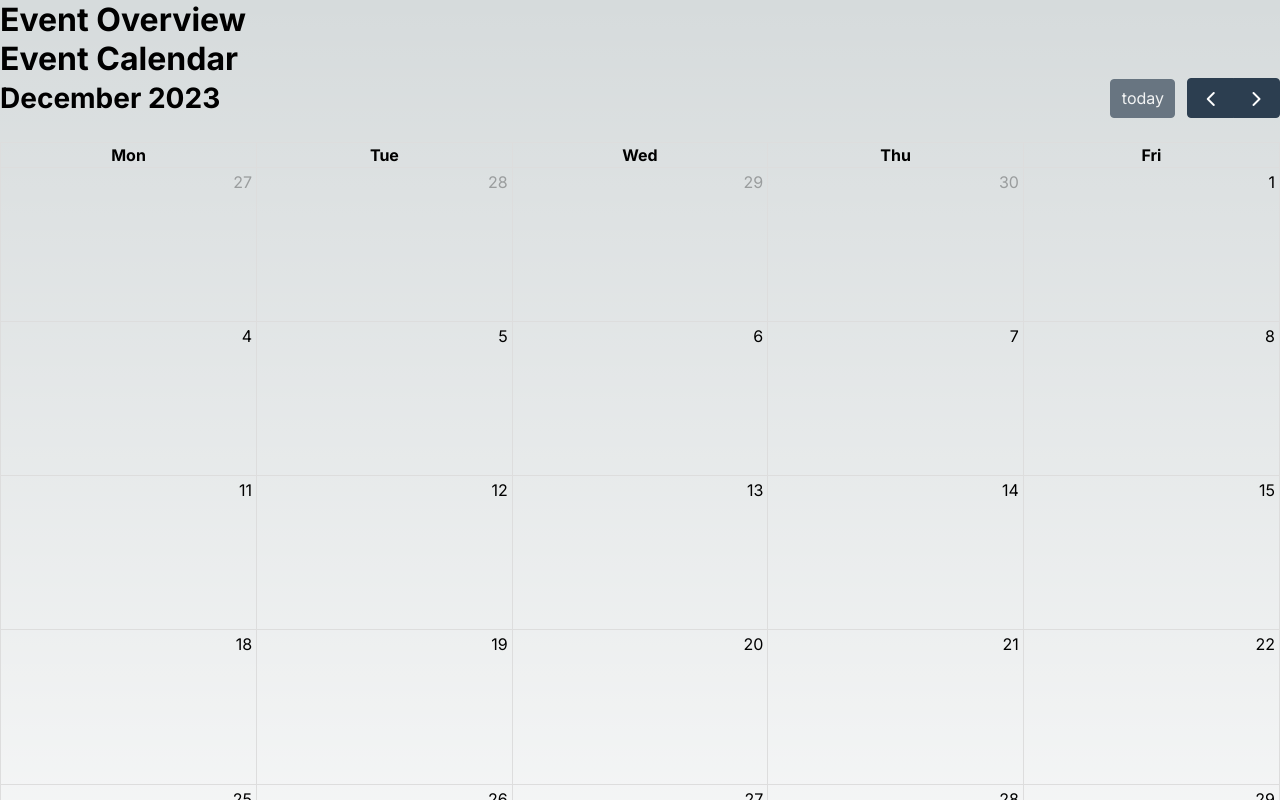
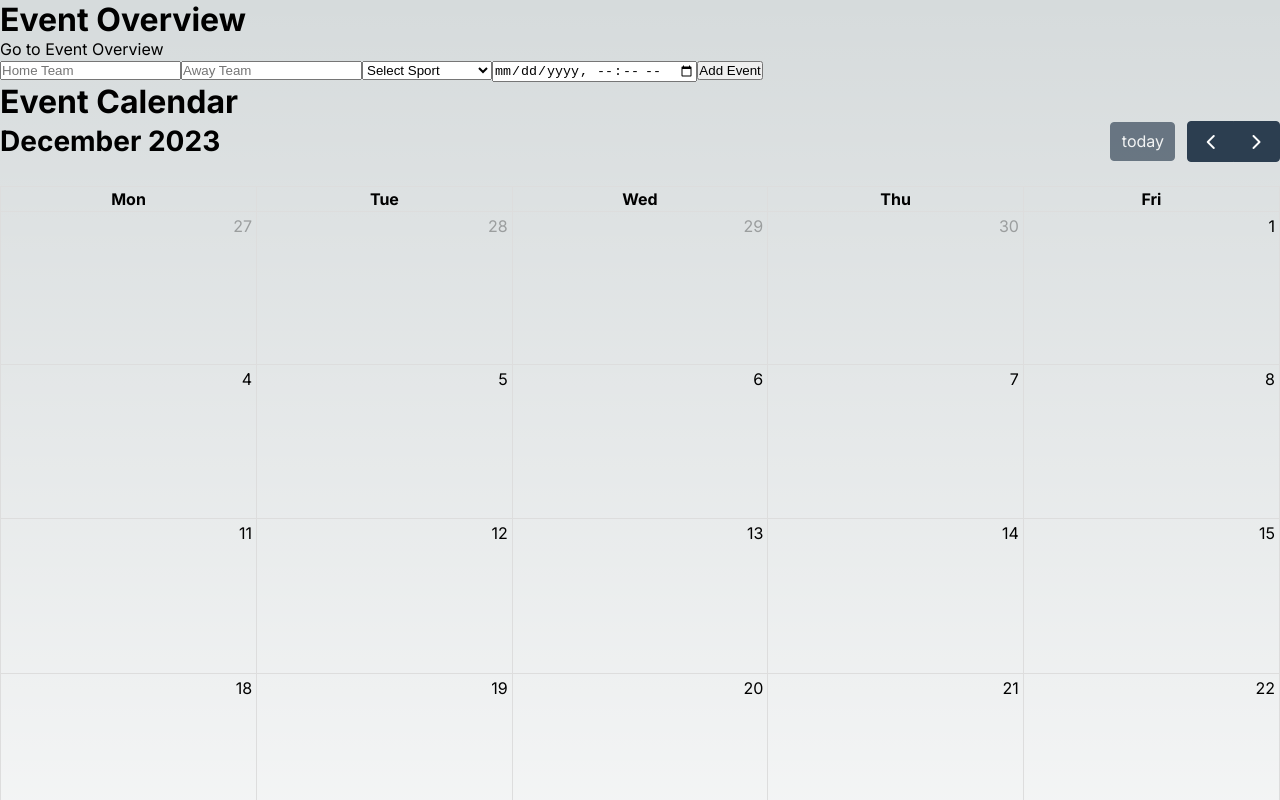
Before and after one commit to JamesN27/frontend-sportradar, a Next.js app: page / in a window 1280 px wide. Shown: the top 800 px of the page. Built offline with nearby package versions, Linux system fonts and the light colour scheme.

Commit message:
Set branch to pre test state

```diff
--- a/app/page.js
+++ b/app/page.js
@@ -1,14 +1,23 @@
+// pages/MyOverviewPage.js
+'use client';
 import Link from 'next/link';
-import React from 'react';
+import React, { useState } from 'react';
 import Calendar from '../components/Calendar';
+import EventForm from '../components/EventForm';
 
 function MyOverviewPage() {
+  const [events, setEvents] = useState([]);
+
+  const addEvent = (newEvent) => {
+    setEvents([...events, newEvent]);
+  };
+
   return (
     <div>
       <h1>Event Overview</h1>
-      <Calendar />
-      {/* Place content directly inside Link */}
       <Link href="/eventoverview">Go to Event Overview</Link>
+      <EventForm addEvent={addEvent} />
+      <Calendar events={events} />
     </div>
   );
 }
--- /dev/null
+++ b/components/EventForm.js
@@ -0,0 +1,72 @@
+// components/EventForm.js
+'use client';
+
+import React, { useState } from 'react';
+
+function EventForm({ addEvent }) {
+  const [title, setTitle] = useState('');
+  const [start, setStart] = useState('');
+  const [end, setEnd] = useState('');
+  const [teams, setTeams] = useState('');
+  const [sport, setSport] = useState('');
+
+  const sportsOptions = [
+    'Football',
+    'Basketball',
+    'Baseball',
+    'Volleyball',
+    'American Football',
+    'Icehockey',
+    'Handball',
+    'Tennis',
+  ];
+
+  const handleSubmit = (e) => {
+    e.preventDefault();
+    addEvent({ title, start, end, teams, sport });
+    setTitle('');
+    setStart('');
+    setEnd('');
+    setTeams('');
+    setSport('');
+  };
+
+  return (
+    <form onSubmit={handleSubmit}>
+      <input
+        type="text"
+        placeholder="Home Team"
+        value={title}
+        onChange={(e) => setTitle(e.target.value)}
+      />
+
+      <input
+        type="text"
+        placeholder="Away Team"
+        value={teams}
+        onChange={(e) => setTeams(e.target.value)}
+      />
+
+      <select value={sport} onChange={(e) => setSport(e.target.value)}>
+        <option value="" disabled>
+          Select Sport
+        </option>
+        {sportsOptions.map((sportOption, index) => (
+          <option key={index} value={sportOption}>
+            {sportOption}
+          </option>
+        ))}
+      </select>
+
+      <input
+        type="datetime-local"
+        placeholder="Start Date"
+        value={start}
+        onChange={(e) => setStart(e.target.value)}
+      />
+      <button type="submit">Add Event</button>
+    </form>
+  );
+}
+
+export default EventForm;
```
